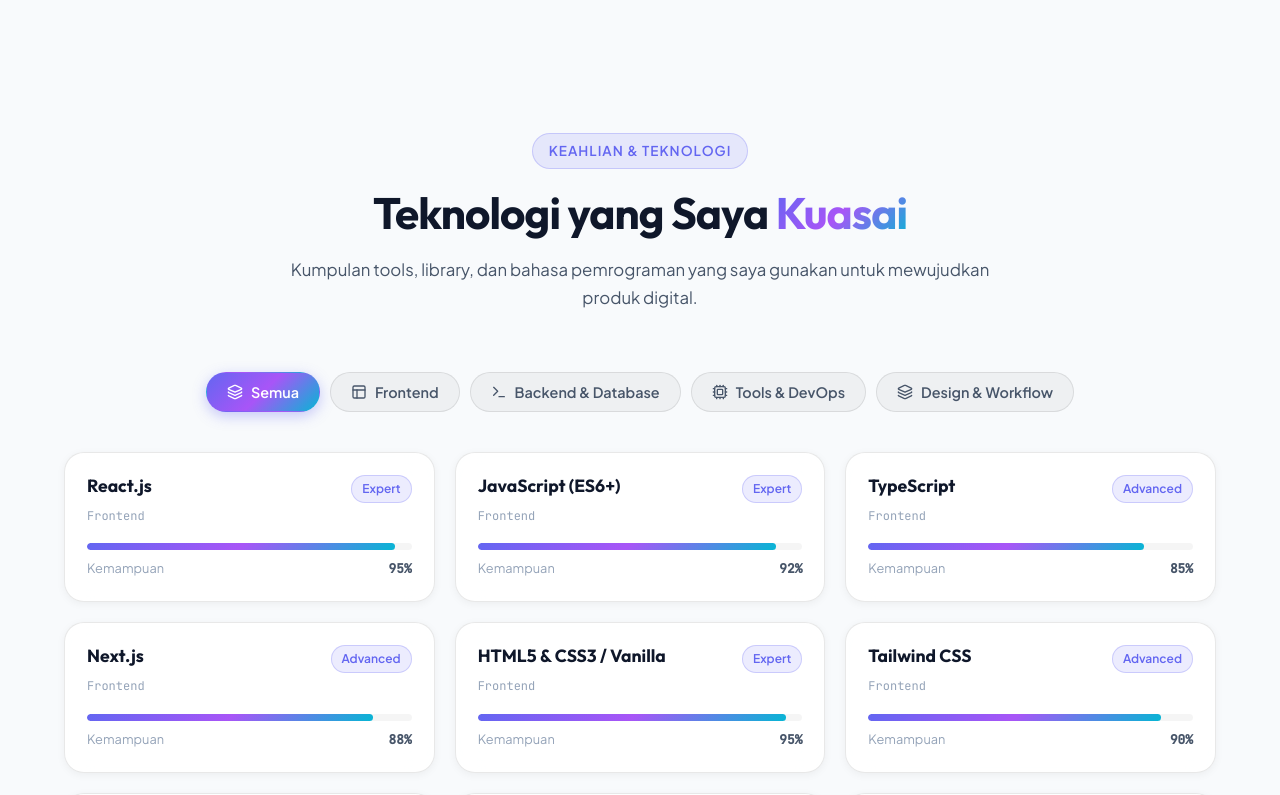
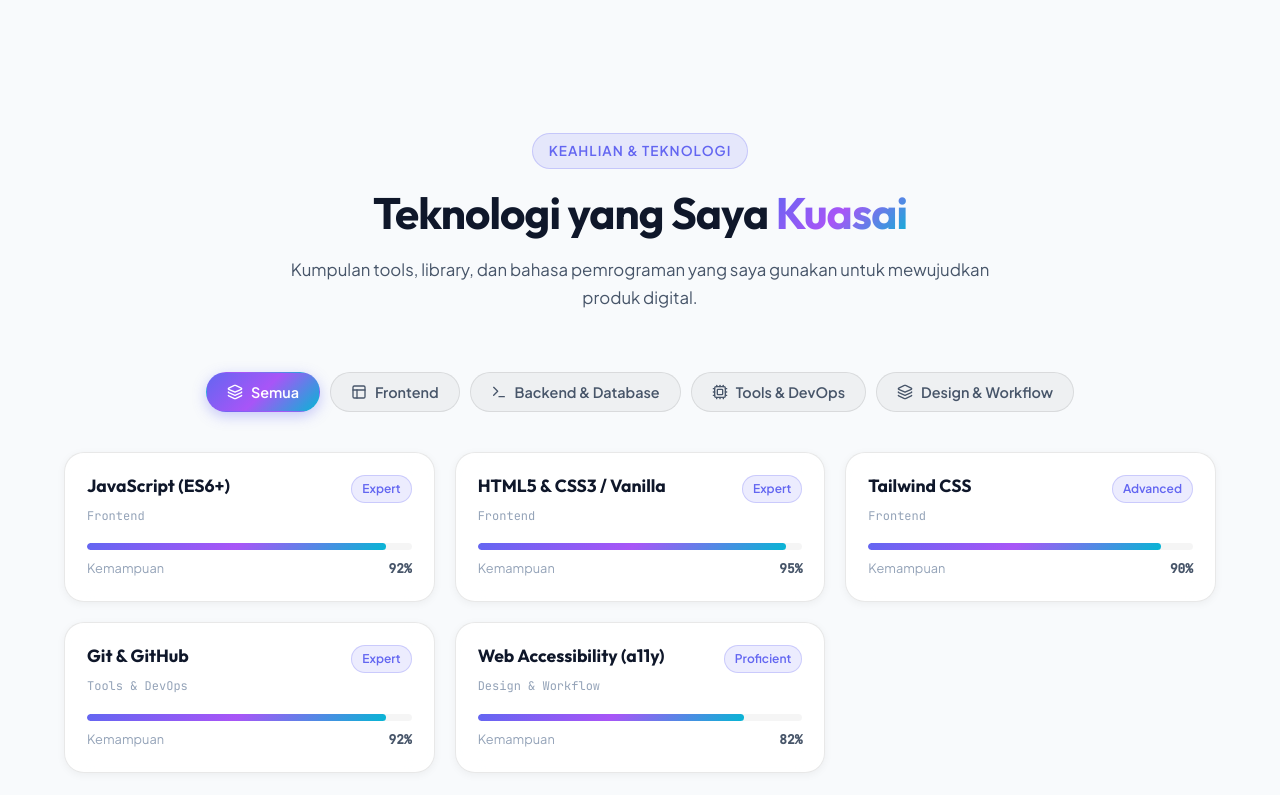
Before and after one commit to CRPS-CIPA/portfolio, a React (Vite) app: page / in a window 1280 px wide. Shown: the part 2000-2795 px from the top of the page. Built offline with nearby package versions, Linux system fonts and the light colour scheme.

Commit message:
ubah keahlian teknologi

```diff
--- a/src/data/portfolioData.js
+++ b/src/data/portfolioData.js
@@ -68,10 +68,10 @@
     {
       category: "Frontend",
       items: [
-        { name: "React.js", level: 95, tag: "Expert" },
+        // { name: "React.js", level: 95, tag: "Expert" },
         { name: "JavaScript (ES6+)", level: 92, tag: "Expert" },
-        { name: "TypeScript", level: 85, tag: "Advanced" },
-        { name: "Next.js", level: 88, tag: "Advanced" },
+        // { name: "TypeScript", level: 85, tag: "Advanced" },
+        // { name: "Next.js", level: 88, tag: "Advanced" },
         { name: "HTML5 & CSS3 / Vanilla", level: 95, tag: "Expert" },
         { name: "Tailwind CSS", level: 90, tag: "Advanced" },
       ],
@@ -79,29 +79,29 @@
     {
       category: "Backend & Database",
       items: [
-        { name: "Node.js & Express", level: 85, tag: "Advanced" },
-        { name: "RESTful API Design", level: 90, tag: "Advanced" },
-        { name: "PostgreSQL", level: 80, tag: "Proficient" },
-        { name: "MongoDB", level: 82, tag: "Proficient" },
-        { name: "Firebase / Supabase", level: 85, tag: "Advanced" },
+        // { name: "Node.js & Express", level: 85, tag: "Advanced" },
+        // { name: "RESTful API Design", level: 90, tag: "Advanced" },
+        // { name: "PostgreSQL", level: 80, tag: "Proficient" },
+        // { name: "MongoDB", level: 82, tag: "Proficient" },
+        // { name: "Firebase / Supabase", level: 85, tag: "Advanced" },
       ],
     },
     {
       category: "Tools & DevOps",
       items: [
         { name: "Git & GitHub", level: 92, tag: "Expert" },
-        { name: "Vite & Webpack", level: 88, tag: "Advanced" },
-        { name: "Docker Basics", level: 75, tag: "Intermediate" },
-        { name: "Postman & API Testing", level: 88, tag: "Advanced" },
-        { name: "Vercel & Netlify Deployment", level: 90, tag: "Expert" },
+        // { name: "Vite & Webpack", level: 88, tag: "Advanced" },
+        // { name: "Docker Basics", level: 75, tag: "Intermediate" },
+        // { name: "Postman & API Testing", level: 88, tag: "Advanced" },
+        // { name: "Vercel & Netlify Deployment", level: 90, tag: "Expert" },
       ],
     },
     {
       category: "Design & Workflow",
       items: [
-        { name: "Figma to Code", level: 90, tag: "Expert" },
-        { name: "Responsive Design", level: 96, tag: "Expert" },
-        { name: "Agile & Scrum", level: 85, tag: "Advanced" },
+        // { name: "Figma to Code", level: 90, tag: "Expert" },
+        // { name: "Responsive Design", level: 96, tag: "Expert" },
+        // { name: "Agile & Scrum", level: 85, tag: "Advanced" },
         { name: "Web Accessibility (a11y)", level: 82, tag: "Proficient" },
       ],
     },
```
